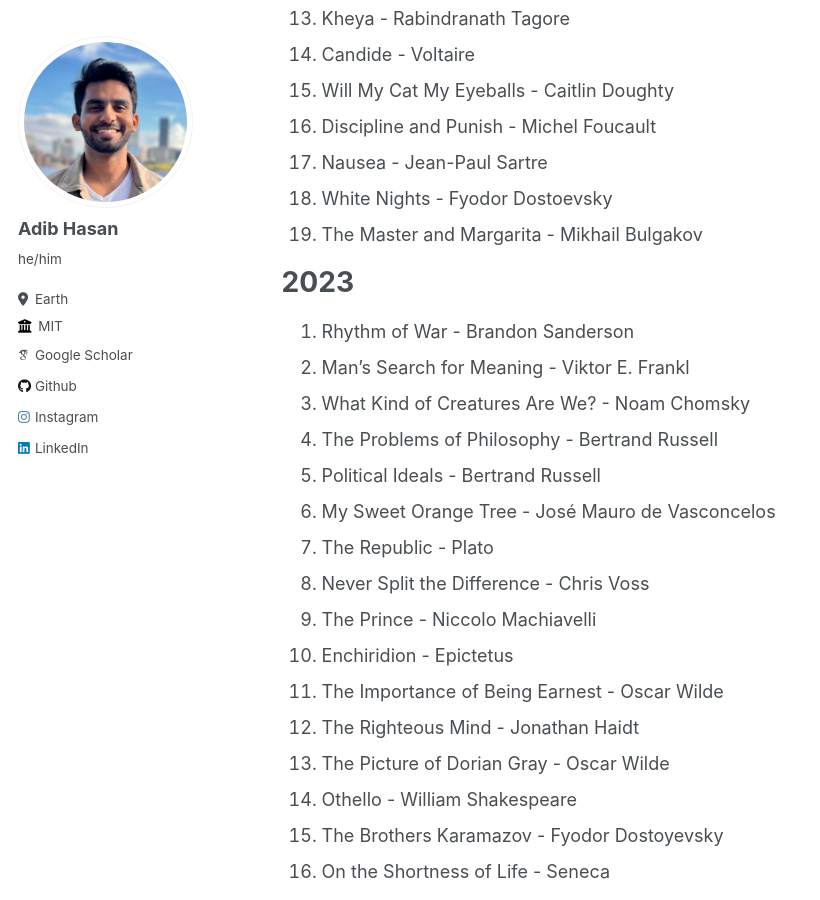
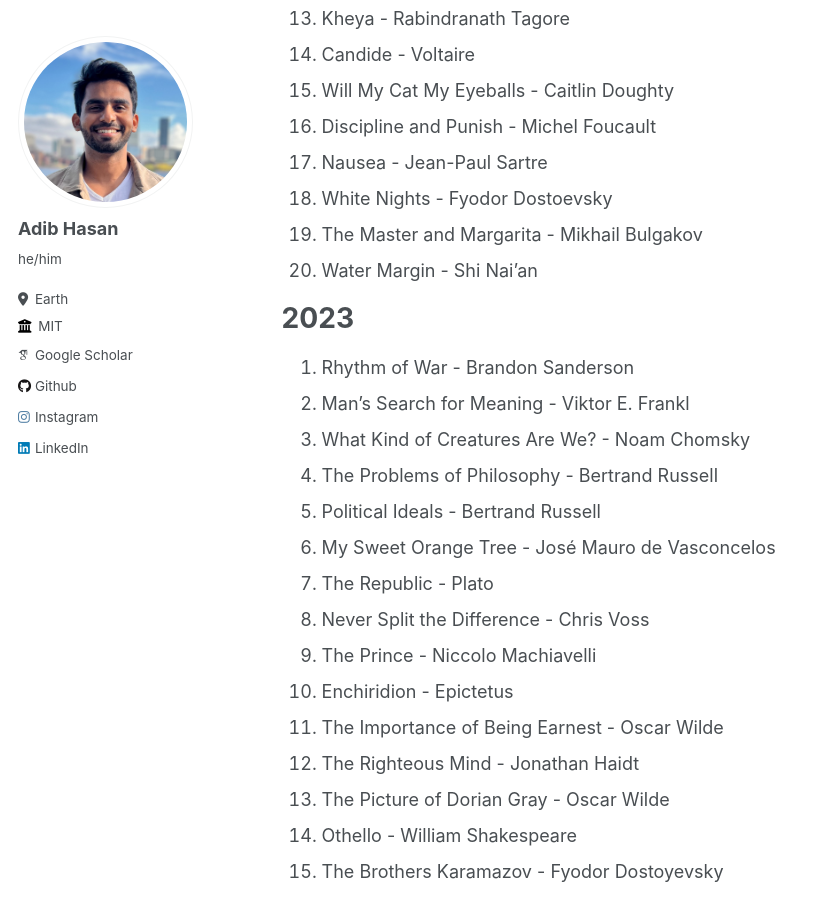
Before and after one commit to Neehan/neehan.github.io, a Jekyll site: the page built from _pages/reading.md, in a window 1280 px wide and 900 px high, scrolled down 716 px. Shown: the whole window, without its empty margins (0-820 px from the left). Built offline with Jekyll 4.4.1, drawn with Linux system fonts in a browser that asks for light colours; some web fonts are replaced.

Commit message:
Update reading.md

```diff
--- a/_pages/reading.md
+++ b/_pages/reading.md
@@ -25,6 +25,7 @@ They say reading books is like taking your brain to the gym. I read so many that
 17. Nausea - Jean-Paul Sartre
 18. White Nights - Fyodor Dostoevsky
 19. The Master and Margarita - Mikhail Bulgakov
+20. Water Margin - Shi Nai'an
 
 # 2023
 1. Rhythm of War - Brandon Sanderson
```
